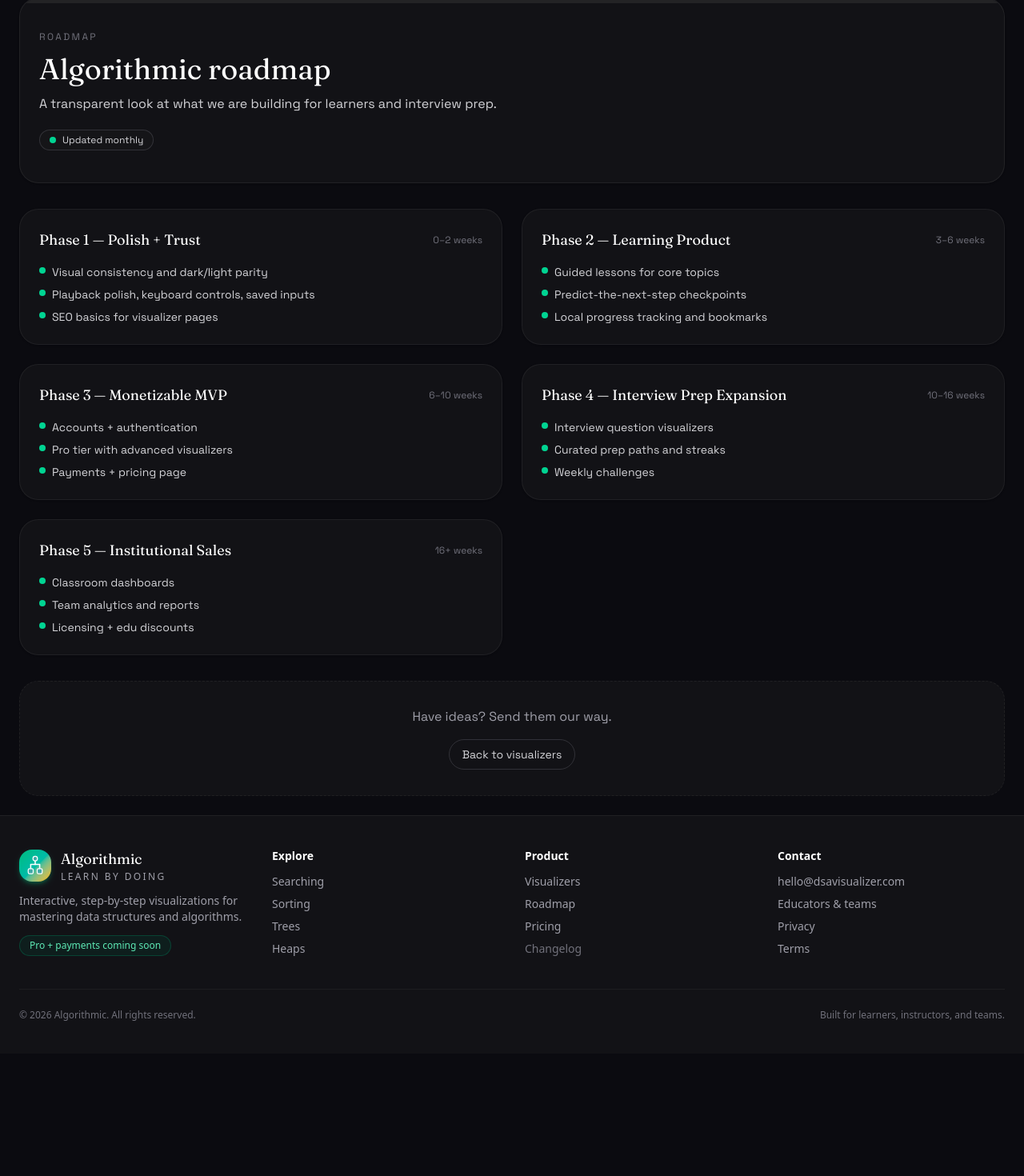
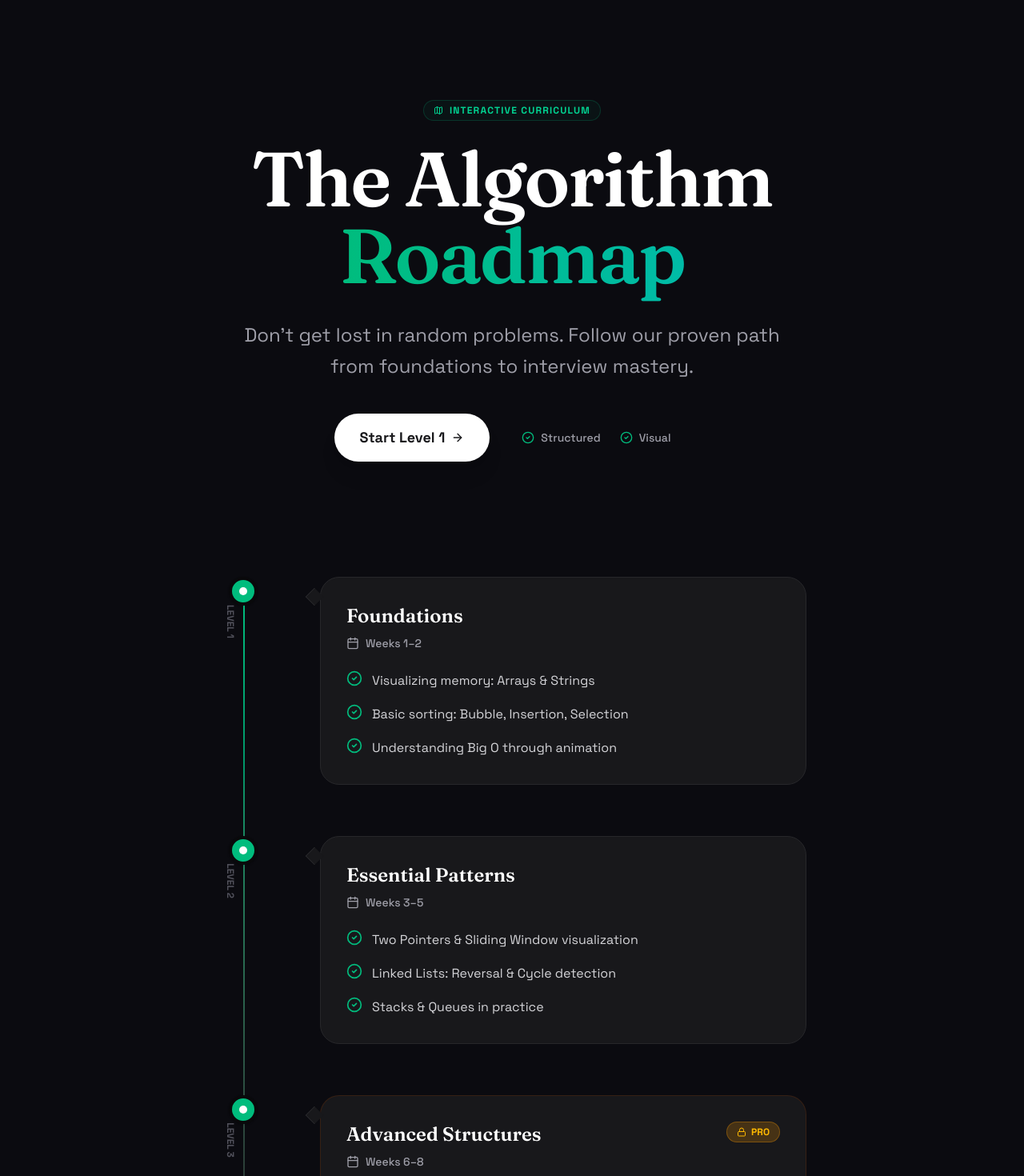
Before and after one commit to hscho421/algorithmic, a React (Vite) app: page /roadmap in a window 1280 px wide. Shown: the part 92-1562 px from the top of the page at 80% size. Before the commit the page ends 1409 px from the top, so only its background shows below. Built offline with nearby package versions, Linux system fonts and the light colour scheme; no server answers.

Commit message:
updated roadmap

```diff
--- a/src/pages/RoadmapPage.jsx
+++ b/src/pages/RoadmapPage.jsx
@@ -1,103 +1,166 @@
 import { Link } from 'react-router-dom';
+import { Map, Calendar, ArrowRight, CheckCircle2, Lock } from 'lucide-react';
 
 const PHASES = [
   {
-    title: 'Phase 1 — Polish + Trust',
-    timeline: '0–2 weeks',
+    title: 'Foundations',
+    timeline: 'Weeks 1–2',
     items: [
-      'Visual consistency and dark/light parity',
-      'Playback polish, keyboard controls, saved inputs',
-      'SEO basics for visualizer pages',
+      'Visualizing memory: Arrays & Strings',
+      'Basic sorting: Bubble, Insertion, Selection',
+      'Understanding Big O through animation',
     ],
   },
   {
-    title: 'Phase 2 — Learning Product',
-    timeline: '3–6 weeks',
+    title: 'Essential Patterns',
+    timeline: 'Weeks 3–5',
     items: [
-      'Guided lessons for core topics',
-      'Predict-the-next-step checkpoints',
-      'Local progress tracking and bookmarks',
+      'Two Pointers & Sliding Window visualization',
+      'Linked Lists: Reversal & Cycle detection',
+      'Stacks & Queues in practice',
     ],
   },
   {
-    title: 'Phase 3 — Monetizable MVP',
-    timeline: '6–10 weeks',
+    title: 'Advanced Structures',
+    timeline: 'Weeks 6–8',
+    isPro: true,
     items: [
-      'Accounts + authentication',
-      'Pro tier with advanced visualizers',
-      'Payments + pricing page',
+      'Trees & Recursion: Seeing the stack',
+      'Graph traversals: BFS & DFS step-by-step',
+      'Heaps & Priority Queues',
     ],
   },
   {
-    title: 'Phase 4 — Interview Prep Expansion',
-    timeline: '10–16 weeks',
+    title: 'Optimization Mastery',
+    timeline: 'Weeks 9–12',
+    isPro: true,
     items: [
-      'Interview question visualizers',
-      'Curated prep paths and streaks',
-      'Weekly challenges',
+      'Dynamic Programming: Memoization vs Tabulation',
+      'Greedy algorithms & Backtracking',
+      'Advanced Graph algorithms (Dijkstra, Prim)',
     ],
   },
   {
-    title: 'Phase 5 — Institutional Sales',
-    timeline: '16+ weeks',
+    title: 'Interview Ready',
+    timeline: 'Ongoing',
     items: [
-      'Classroom dashboards',
-      'Team analytics and reports',
-      'Licensing + edu discounts',
+      'Pattern recognition drills',
+      'Space/Time complexity optimization',
+      'System Design fundamentals',
     ],
   },
 ];
 
 export default function RoadmapPage() {
   return (
-    <div className="space-y-8 font-body">
-      <section className="relative overflow-hidden rounded-3xl border border-zinc-200/80 dark:border-zinc-800/80 bg-white/70 dark:bg-zinc-900/60 px-6 py-10 shadow-sm">
-        <div className="absolute inset-x-0 top-0 h-1.5 bg-zinc-200/80 dark:bg-zinc-800/80" />
-        <div className="relative z-10">
-          <div className="text-xs uppercase tracking-[0.2em] text-zinc-400 dark:text-zinc-500">Roadmap</div>
-          <h1 className="text-3xl md:text-4xl font-display text-zinc-900 dark:text-white mt-3">Algorithmic roadmap</h1>
-          <p className="text-zinc-600 dark:text-zinc-300 mt-3 max-w-2xl">
-            A transparent look at what we are building for learners and interview prep.
+    <div className="space-y-16 font-body pb-20">
+      <section className="relative pt-20 pb-12 md:pt-32 md:pb-20">
+        <div className="absolute inset-0 -z-10 overflow-hidden">
+          <div className="absolute top-0 left-1/2 -translate-x-1/2 w-[1000px] h-[400px] bg-gradient-to-b from-emerald-500/10 via-teal-500/5 to-transparent rounded-[100%] blur-3xl" />
+        </div>
+
+        <div className="text-center max-w-4xl mx-auto px-6">
+          <div className="inline-flex items-center gap-2 mb-6 px-3 py-1 rounded-full border border-emerald-500/20 bg-emerald-500/5 text-emerald-600 dark:text-emerald-400 text-xs font-bold uppercase tracking-widest">
+            <Map className="h-3 w-3" />
+            Interactive Curriculum
+          </div>
+
+          <h1 className="text-5xl md:text-7xl lg:text-8xl font-display font-bold text-zinc-900 dark:text-white tracking-tight mb-8">
+            The Algorithm <br />
+            <span className="text-transparent bg-clip-text bg-gradient-to-r from-emerald-500 to-teal-500">Roadmap</span>
+          </h1>
+
+          <p className="text-xl md:text-2xl text-zinc-500 dark:text-zinc-400 max-w-2xl mx-auto leading-relaxed mb-10">
+            Don't get lost in random problems. Follow our proven path from foundations to interview mastery.
           </p>
-          <div className="mt-5 inline-flex items-center gap-2 rounded-full border border-zinc-200/80 dark:border-zinc-700/70 bg-zinc-50/80 dark:bg-zinc-900/70 px-3 py-1 text-xs text-zinc-500 dark:text-zinc-300">
-            <span className="inline-flex h-2 w-2 rounded-full bg-emerald-400" />
-            Updated monthly
+
+          <div className="flex flex-col sm:flex-row items-center justify-center gap-4">
+            <Link
+              to="/category/sorting"
+              className="group relative inline-flex items-center justify-center gap-2 px-8 py-4 rounded-full bg-zinc-900 dark:bg-white text-white dark:text-zinc-900 font-bold text-lg shadow-xl hover:scale-105 transition-all duration-300"
+            >
+              Start Level 1
+              <ArrowRight className="h-4 w-4 group-hover:translate-x-1 transition-transform" />
+            </Link>
+            <div className="hidden sm:flex items-center gap-6 px-6 text-sm font-medium text-zinc-500 dark:text-zinc-400">
+              <span className="flex items-center gap-2">
+                <CheckCircle2 className="h-4 w-4 text-emerald-500" />
+                Structured
+              </span>
+              <span className="flex items-center gap-2">
+                <CheckCircle2 className="h-4 w-4 text-emerald-500" />
+                Visual
+              </span>
+            </div>
           </div>
         </div>
       </section>
 
-      <div className="grid grid-cols-1 md:grid-cols-2 gap-6">
-        {PHASES.map((phase) => (
-          <div
-            key={phase.title}
-            className="rounded-3xl border border-zinc-200/70 dark:border-zinc-800/70 bg-white/70 dark:bg-zinc-900/60 p-6 shadow-sm"
-          >
-            <div className="flex items-center justify-between">
-              <h2 className="text-lg font-display text-zinc-900 dark:text-white">{phase.title}</h2>
-              <span className="text-xs text-zinc-400 dark:text-zinc-500">{phase.timeline}</span>
+      <div className="relative max-w-3xl mx-auto px-4">
+        {/* Continuous Line */}
+        <div className="absolute left-8 md:left-12 top-8 bottom-0 w-0.5 bg-gradient-to-b from-emerald-500 via-zinc-200 to-zinc-100 dark:from-emerald-500 dark:via-zinc-800 dark:to-zinc-900" />
+
+        <div className="space-y-16">
+          {PHASES.map((phase, idx) => (
+            <div key={phase.title} className="relative pl-24 md:pl-32">
+              {/* Node Marker */}
+              <div className="absolute left-4 md:left-8 top-0 flex h-8 w-8 md:h-9 md:w-9 -translate-x-1/2 items-center justify-center rounded-full border-4 border-white dark:border-zinc-950 bg-emerald-500 shadow-sm z-10">
+                <div className="h-2.5 w-2.5 rounded-full bg-white" />
               </div>
-            <ul className="mt-4 space-y-2 text-sm text-zinc-600 dark:text-zinc-300">
+
+              {/* Level Indicator */}
+              <div className="absolute left-0 top-12 md:left-4 flex w-8 md:w-9 -translate-x-1/2 justify-center">
+                <span className="text-xs font-bold text-zinc-400 dark:text-zinc-600 rotate-90 origin-center whitespace-nowrap">
+                  LEVEL {idx + 1}
+                </span>
+              </div>
+
+              {/* Content Card */}
+              <div className={`group relative rounded-3xl border bg-white dark:bg-zinc-900 p-8 transition-all duration-300 hover:shadow-xl hover:-translate-y-1 ${phase.isPro ? 'border-amber-200 dark:border-amber-900/30 bg-amber-50/30 dark:bg-amber-900/10' : 'border-zinc-200 dark:border-zinc-800'}`}>
+
+                {/* Connector Arrow (Desktop) */}
+                <div className="hidden md:block absolute top-4 -left-4 w-4 h-4 border-t border-l border-zinc-200 dark:border-zinc-800 bg-white dark:bg-zinc-900 -rotate-45 transform" />
+
+                <div className="flex flex-wrap items-start justify-between gap-4 mb-6">
+                  <div>
+                    <h2 className="text-2xl font-bold font-display text-zinc-900 dark:text-white">
+                      {phase.title}
+                    </h2>
+                    <div className="flex items-center gap-2 mt-2 text-sm font-medium text-zinc-500 dark:text-zinc-400">
+                      <Calendar className="h-4 w-4" />
+                      {phase.timeline}
+                    </div>
+                  </div>
+                  {phase.isPro && (
+                    <div className="inline-flex items-center gap-1.5 rounded-full bg-amber-100 dark:bg-amber-500/20 px-3 py-1 text-xs font-bold text-amber-600 dark:text-amber-400 border border-amber-200 dark:border-amber-500/30">
+                      <Lock className="h-3 w-3" /> PRO
+                    </div>
+                  )}
+                </div>
+
+                <ul className="space-y-4">
                   {phase.items.map((item) => (
-                <li key={item} className="flex items-start gap-2">
-                  <span className="mt-1 inline-flex h-2 w-2 rounded-full bg-emerald-400" />
-                  <span>{item}</span>
+                    <li key={item} className="flex items-start gap-3 text-zinc-600 dark:text-zinc-300">
+                      <CheckCircle2 className={`h-5 w-5 shrink-0 ${phase.isPro ? 'text-amber-500' : 'text-emerald-500'}`} />
+                      <span className="leading-relaxed">{item}</span>
                     </li>
                   ))}
                 </ul>
               </div>
+            </div>
           ))}
         </div>
 
-      <div className="rounded-3xl border border-dashed border-zinc-200/70 dark:border-zinc-800/70 bg-white/60 dark:bg-zinc-900/60 p-8 text-center">
-        <p className="text-zinc-500 dark:text-zinc-400">
-          Have ideas? Send them our way.
-        </p>
-        <Link
-          to="/"
-          className="inline-flex mt-4 items-center justify-center rounded-full border border-zinc-200/70 dark:border-zinc-700/70 px-4 py-2 text-sm text-zinc-600 dark:text-zinc-300 hover:text-zinc-900 dark:hover:text-white transition-colors"
-        >
-          Back to visualizers
-        </Link>
+        {/* End Node */}
+        <div className="relative pl-24 md:pl-32 mt-16">
+          <div className="absolute left-4 md:left-8 top-0 flex h-8 w-8 md:h-9 md:w-9 -translate-x-1/2 items-center justify-center rounded-full border-4 border-white dark:border-zinc-950 bg-zinc-200 dark:bg-zinc-800 shadow-sm z-10">
+            <div className="h-2.5 w-2.5 rounded-full bg-zinc-400 dark:bg-zinc-600" />
+          </div>
+          <div className="rounded-3xl border border-dashed border-zinc-300 dark:border-zinc-700 p-8 text-center bg-zinc-50 dark:bg-zinc-900/50">
+            <h3 className="text-xl font-bold text-zinc-900 dark:text-white">Interview Ready</h3>
+            <p className="text-zinc-500 dark:text-zinc-400 mt-2">You've mastered the core patterns.</p>
+          </div>
+        </div>
       </div>
     </div>
   );
```
Also changed, not shown: src/pages/PricingPage.jsx (+18 -14 lines). Lines whose indentation alone changed are shown as unchanged.
